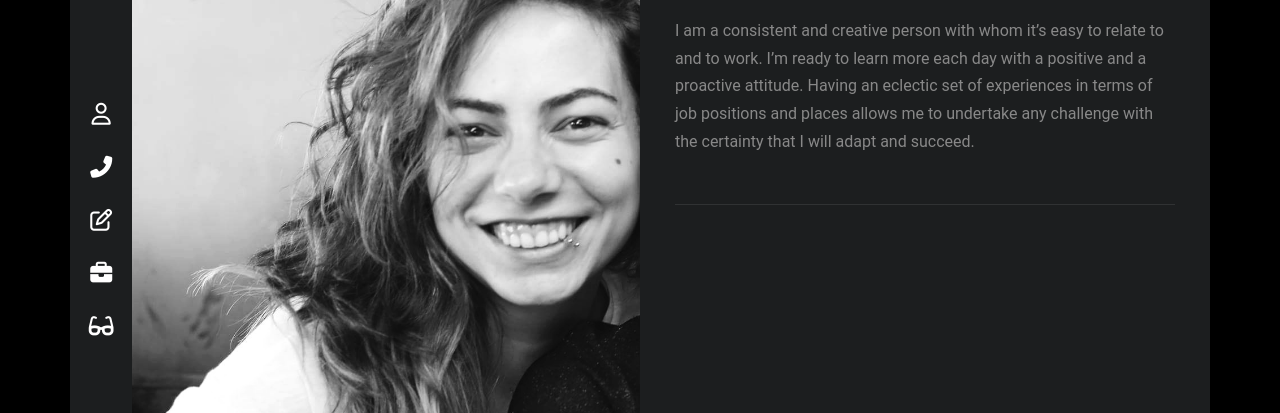
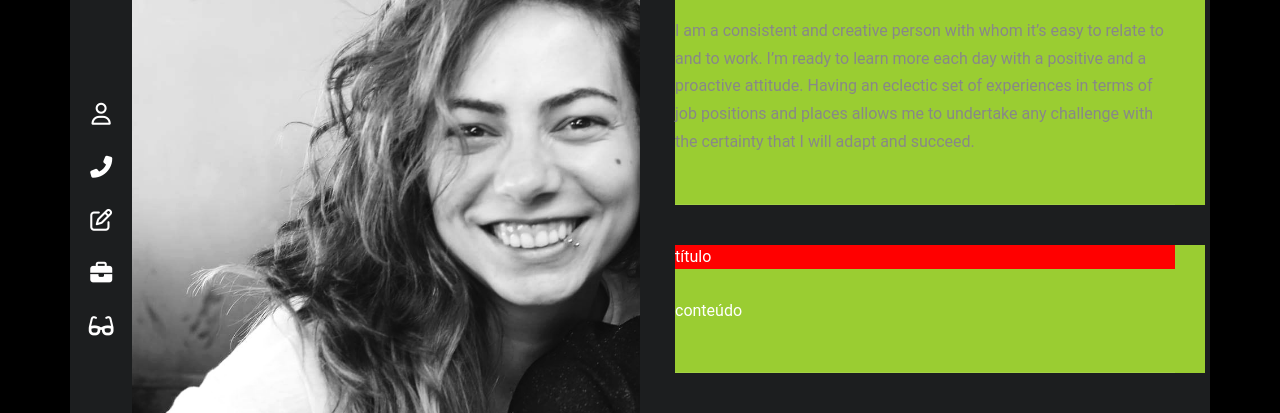
Before and after one commit to Susana988/cv_online, a plain HTML site: page index.html in a window 1280 px wide. Shown: the part 176-589 px from the top of the page. Drawn offline with nearby package versions, Linux system fonts and the light colour scheme.

Commit message:
Area expertise main structure
Defining information areas.

```diff
--- a/index.html
+++ b/index.html
@@ -102,7 +102,7 @@
                 <div class="site-content-page">
                     <div class="site-content-page-wrap">
                         <h1 class="entry-title">about me</h1>
-                        <div class="about">
+                        <div class="info-wrap">
                             <div class="about-list">
                                 <div class="about-item">32 years</div>
                                 <div class="about-item">Lisbon</div>
@@ -114,6 +114,10 @@
                                 allows me to undertake any challenge with the certainty that I will adapt and succeed.
                             </div>
                         </div>
+                        <div class="info-wrap">
+                            <div class="title-wrap">título</div>
+                            <div class="content-wrap">conteúdo</div>
+                        </div>
                     </div>
                 </div>
             </div>
--- a/style.css
+++ b/style.css
@@ -65,13 +65,14 @@ h1 {
     margin-top: 20px;
 }
 
-.about {
+.info-wrap {
     padding-right: 30px;
     position: relative;
     padding-bottom: 50px;
+    background-color: yellowgreen;
 }
 
-.about::after {
+.info-wrap::after {
     content: "";
     background-color: #ffffff;
     opacity: 0.09;
@@ -262,6 +263,14 @@ h1 {
     background-color: #1c1e1f;
 }
 
+.title-wrap {
+    margin: 40px 0 30px;
+    display: flex;
+    align-items: center;
+    justify-content: flex-start;
+    background-color: red;
+}
+
 /* 767px */
 
 @media (max-width: 767px) {
```
